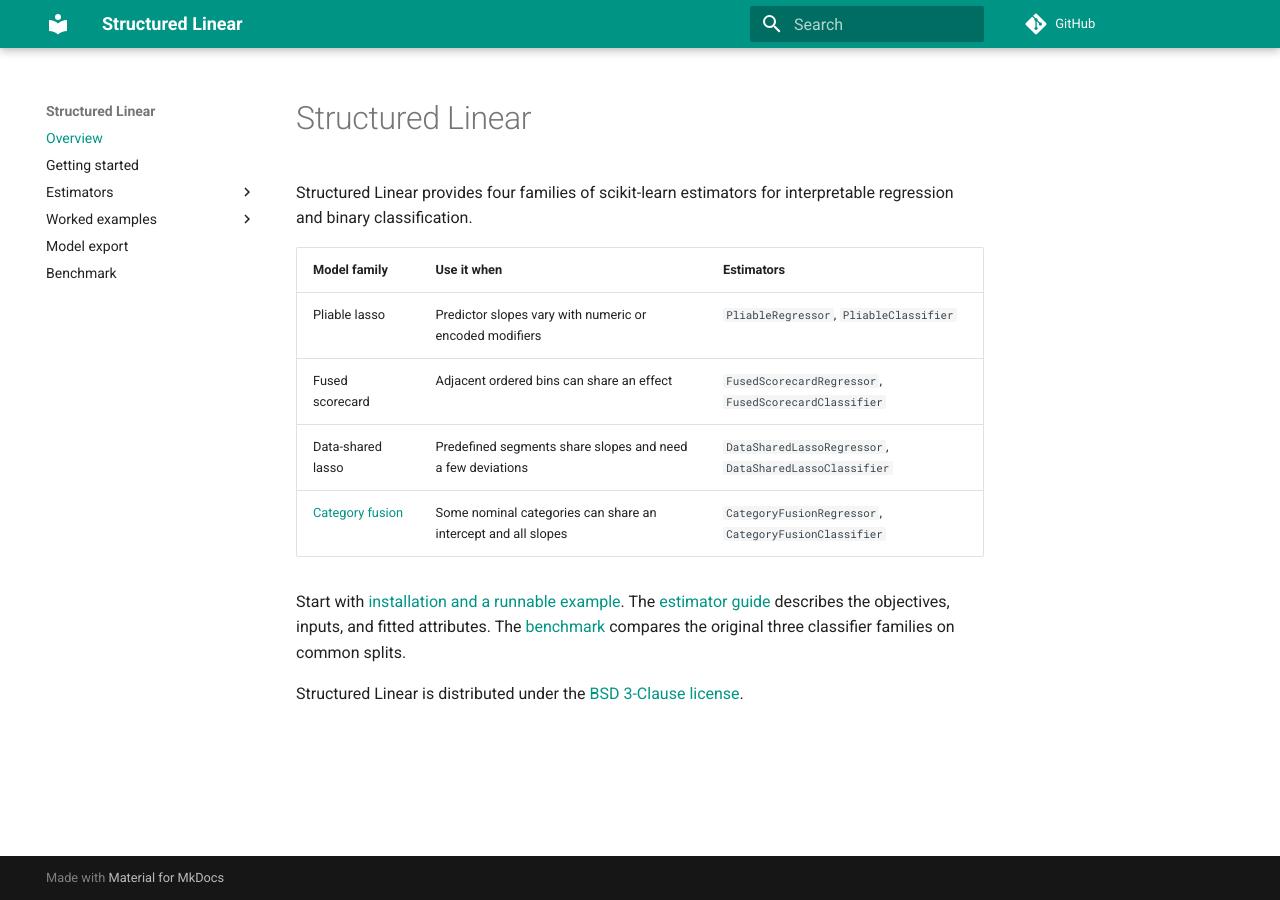
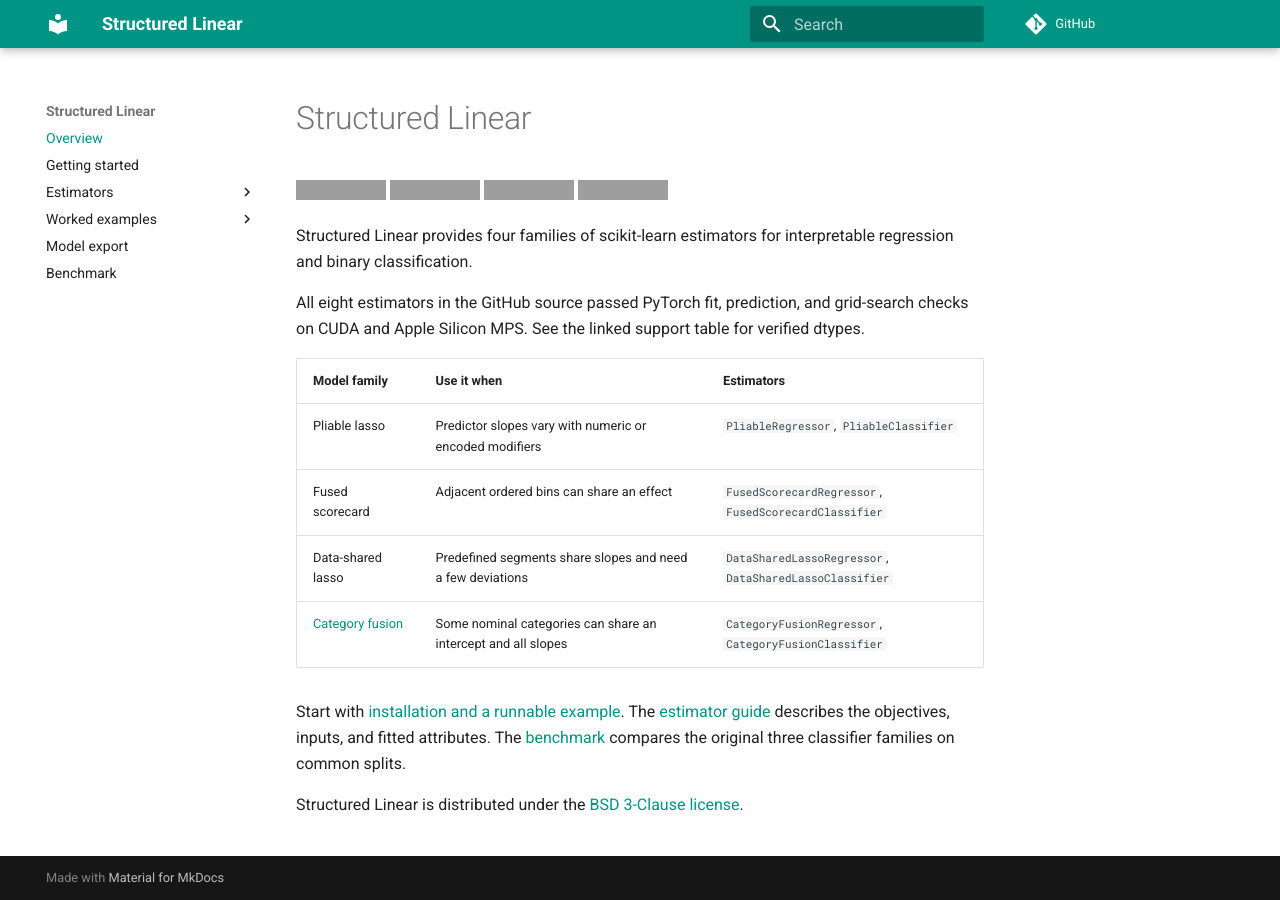
Before and after one commit to lcrmorin/pliable-lasso, an MkDocs documentation site: the page built from docs/index.md, in a window 1280 px wide. Built offline with MkDocs 1.6.1 and Material for MkDocs 9.7.7, drawn with Linux system fonts in a browser that asks for light colours; comment, search, counter and statistics services are not loaded; grey boxes are pictures that could not be loaded.

Commit message:
Show verified hardware and package badges (#17)
* Show verified hardware and package badges

* Show CUDA and MPS verification for all eight estimators

```diff
--- a/docs/index.md
+++ b/docs/index.md
@@ -1,6 +1,15 @@
 # Structured Linear
 
+[![PyPI version](https://img.shields.io/pypi/v/structured-linear)](https://pypi.org/project/structured-linear/)
+[![Tests on main](https://github.com/lcrmorin/structured-linear/actions/workflows/tests.yml/badge.svg?branch=main)](https://github.com/lcrmorin/structured-linear/actions/workflows/tests.yml?query=branch%3Amain)
+[![NVIDIA CUDA float32 and float64](https://img.shields.io/badge/NVIDIA%20CUDA-float32%20%7C%20float64-237B2D)](estimators.md#pytorch-hardware-verification)
+[![Apple MPS float32](https://img.shields.io/badge/Apple%20MPS-float32-555555)](estimators.md#pytorch-hardware-verification)
+
 Structured Linear provides four families of scikit-learn estimators for interpretable regression and binary classification.
+
+All eight estimators in the GitHub source passed PyTorch fit, prediction, and
+grid-search checks on CUDA and Apple Silicon MPS. See the linked support table
+for verified dtypes.
 
 | Model family | Use it when | Estimators |
 | --- | --- | --- |
```
Also changed, not shown: README.md (+9 -0 lines).
